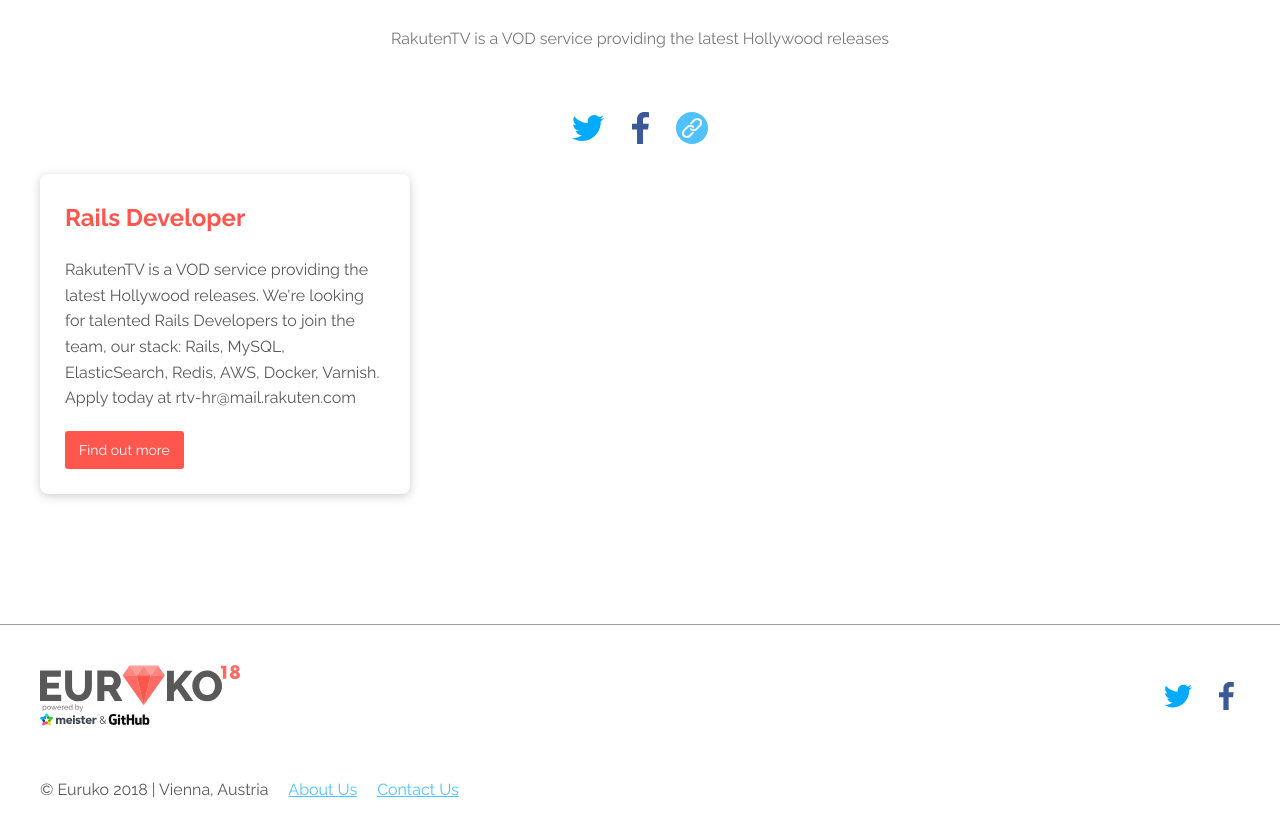
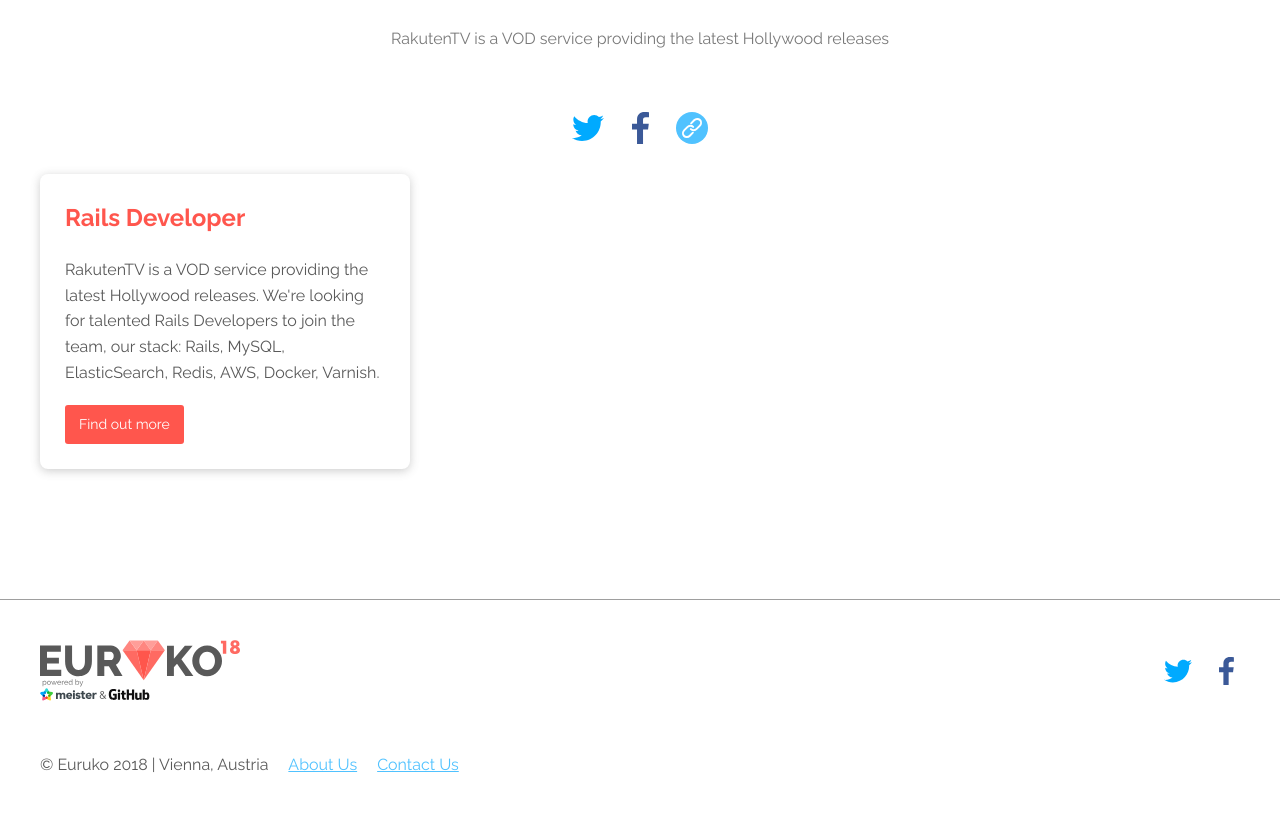
Before and after one commit to euruko/euruko2018.github.io, a Jekyll site: the page built from jobs/rakuten.html, in a window 1280 px wide and 900 px high, scrolled down 707 px. Shown: the top 836 px of the window. Built offline with Jekyll 4.4.1, drawn with Linux system fonts in a browser that asks for light colours.

Commit message:
Remove email address from Rakuten job

```diff
--- a/_data/jobs.yml
+++ b/_data/jobs.yml
@@ -95,4 +95,4 @@
 - company: Rakuten
   job: Rails Developer
   url: https://talent.rakuten.careers/jobs/ruby-software-developer-8129
-  description: "RakutenTV is a VOD service providing the latest Hollywood releases. We're looking for talented Rails Developers to join the team, our stack: Rails, MySQL, ElasticSearch, Redis, AWS, Docker, Varnish. Apply today at rtv-hr@mail.rakuten.com"
+  description: "RakutenTV is a VOD service providing the latest Hollywood releases. We're looking for talented Rails Developers to join the team, our stack: Rails, MySQL, ElasticSearch, Redis, AWS, Docker, Varnish."
```
